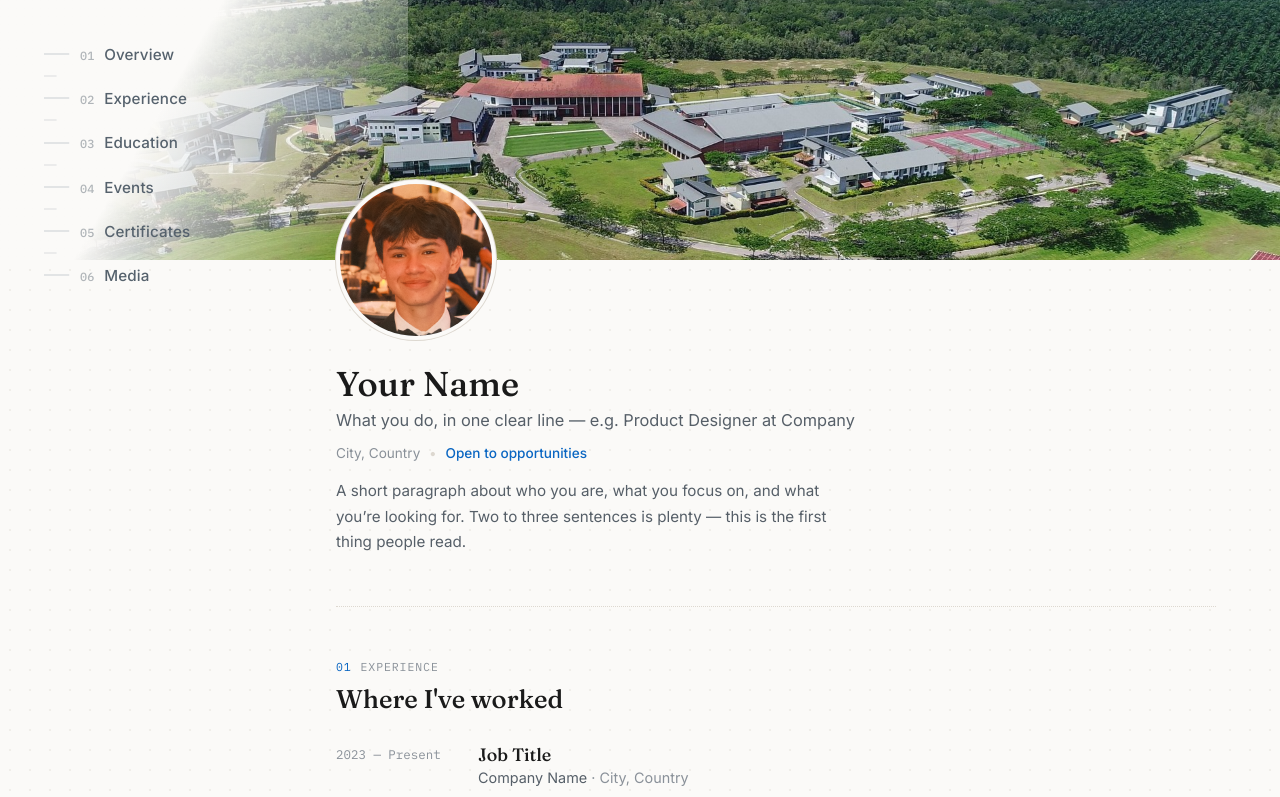
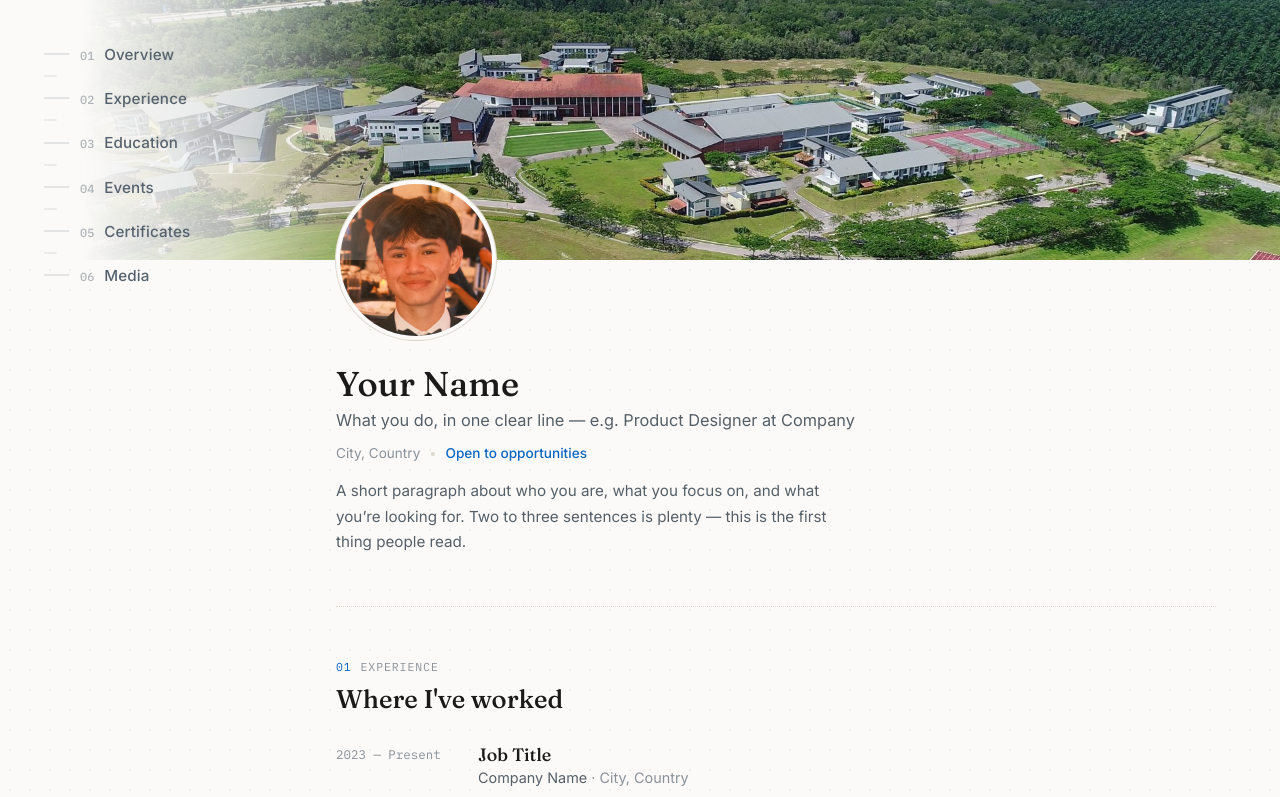
Before and after one commit to rice-evans/Portfolio, a React (Vite) app: page / in a window 1280 px wide. Shown: the top 797 px of the page. Built offline with nearby package versions, Linux system fonts and the light colour scheme.

Commit message:
Update App.css

```diff
--- a/src/App.css
+++ b/src/App.css
@@ -55,12 +55,14 @@
   left: 0;
   width: 170%;
   height: var(--banner-h);
+  /* FIX: Spread color percentages globally to wash away the hard vertical edge line */
   background: linear-gradient(
-    120deg,
+    90deg,
     var(--bg) 0%,
-    var(--bg) 40%,
-    color-mix(in srgb, var(--bg) 55%, transparent) 62%,
-    transparent 88%
+    var(--bg) 20%,
+    color-mix(in srgb, var(--bg) 70%, transparent) 55%,
+    color-mix(in srgb, var(--bg) 30%, transparent) 80%,
+    transparent 100%
   );
   pointer-events: none;
 }
```
